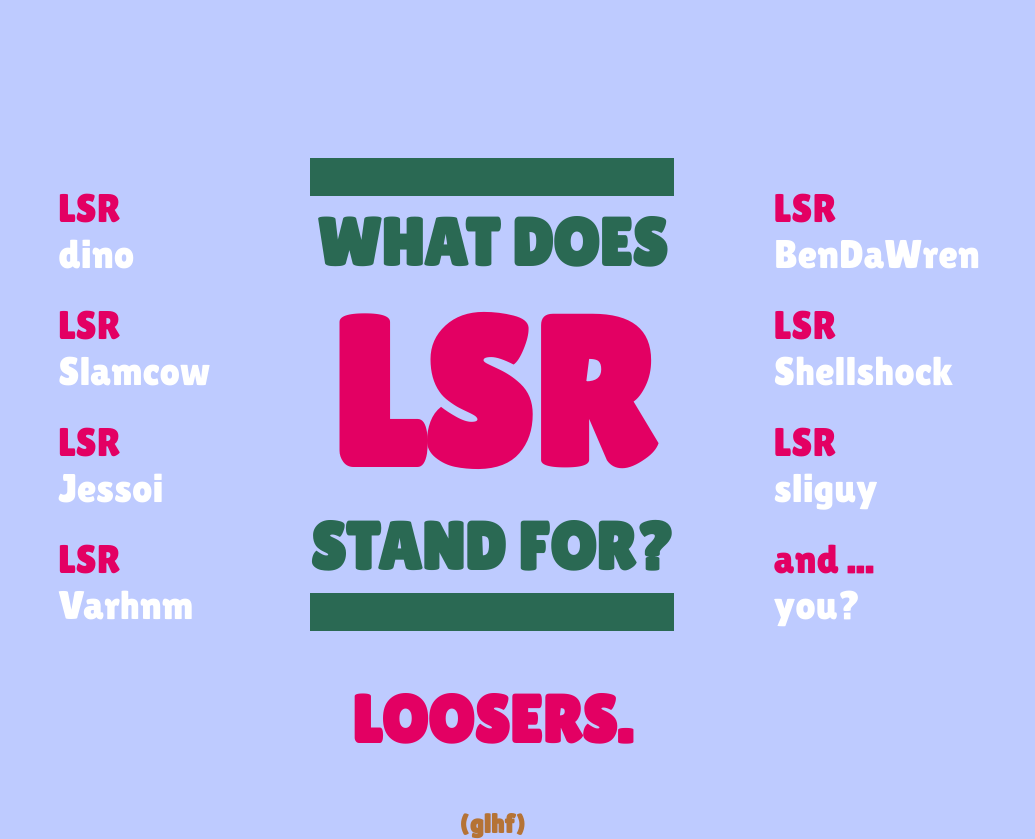
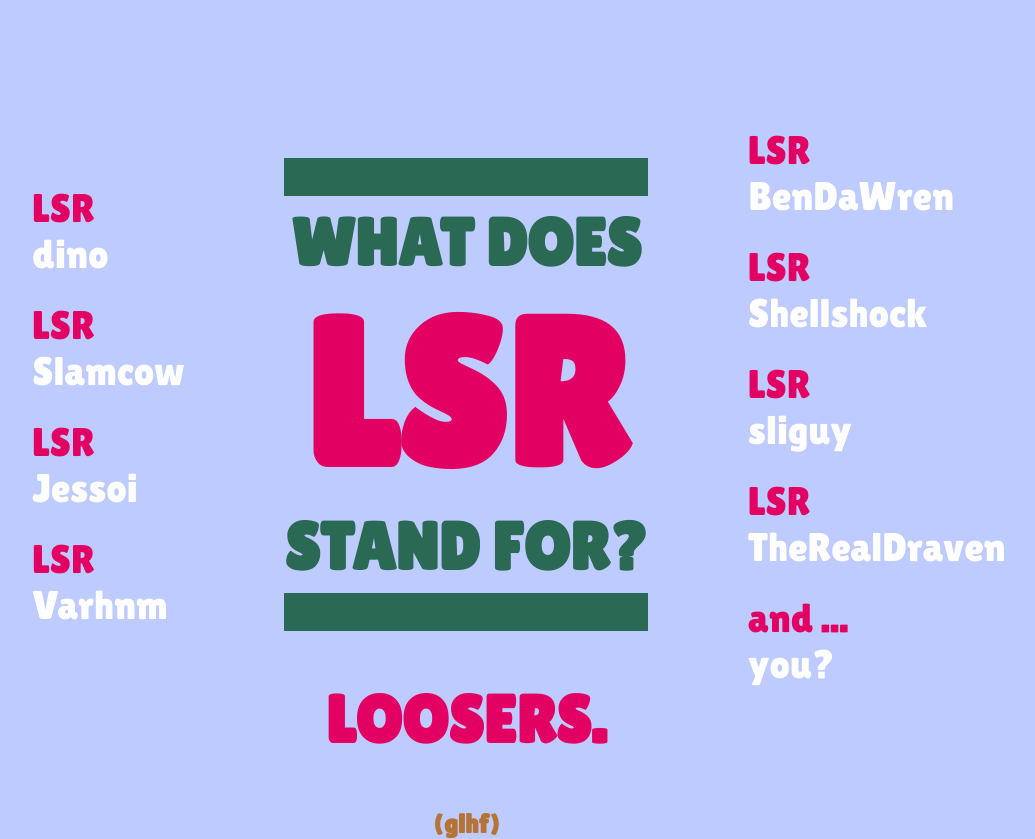
Before and after one commit to jachan/lsr_site, a plain HTML site: page index.html in a window 1280 px wide. Shown: the whole page, without its empty margins (121-1156 px from the left). Drawn offline with Linux system fonts and the light colour scheme.

Commit message:
Update index.html

```diff
--- a/index.html
+++ b/index.html
@@ -27,6 +27,7 @@
         <span>LSR</span> <span class="gamertag">BenDaWren</span>
         <span>LSR</span> <span class="gamertag">Shellshock</span>
         <span>LSR</span> <span class="gamertag">sliguy</span>
+        <span>LSR</span> <span class="gamertag">TheRealDraven</span>
         <span>and ...</span> <span class="gamertag">you?</span>
     </div>
     <script src='https://storage.ko-fi.com/cdn/scripts/overlay-widget.js'></script>
```
